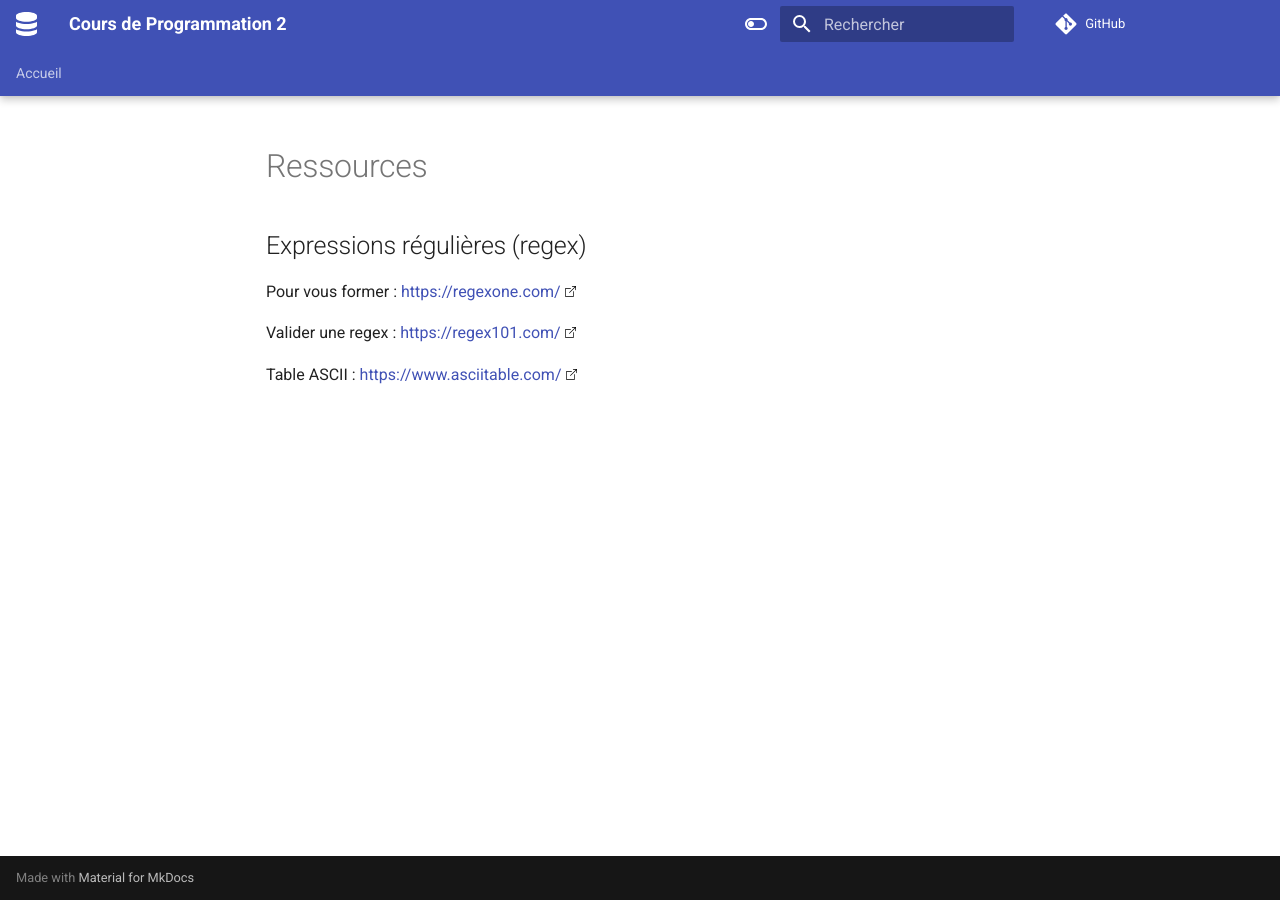
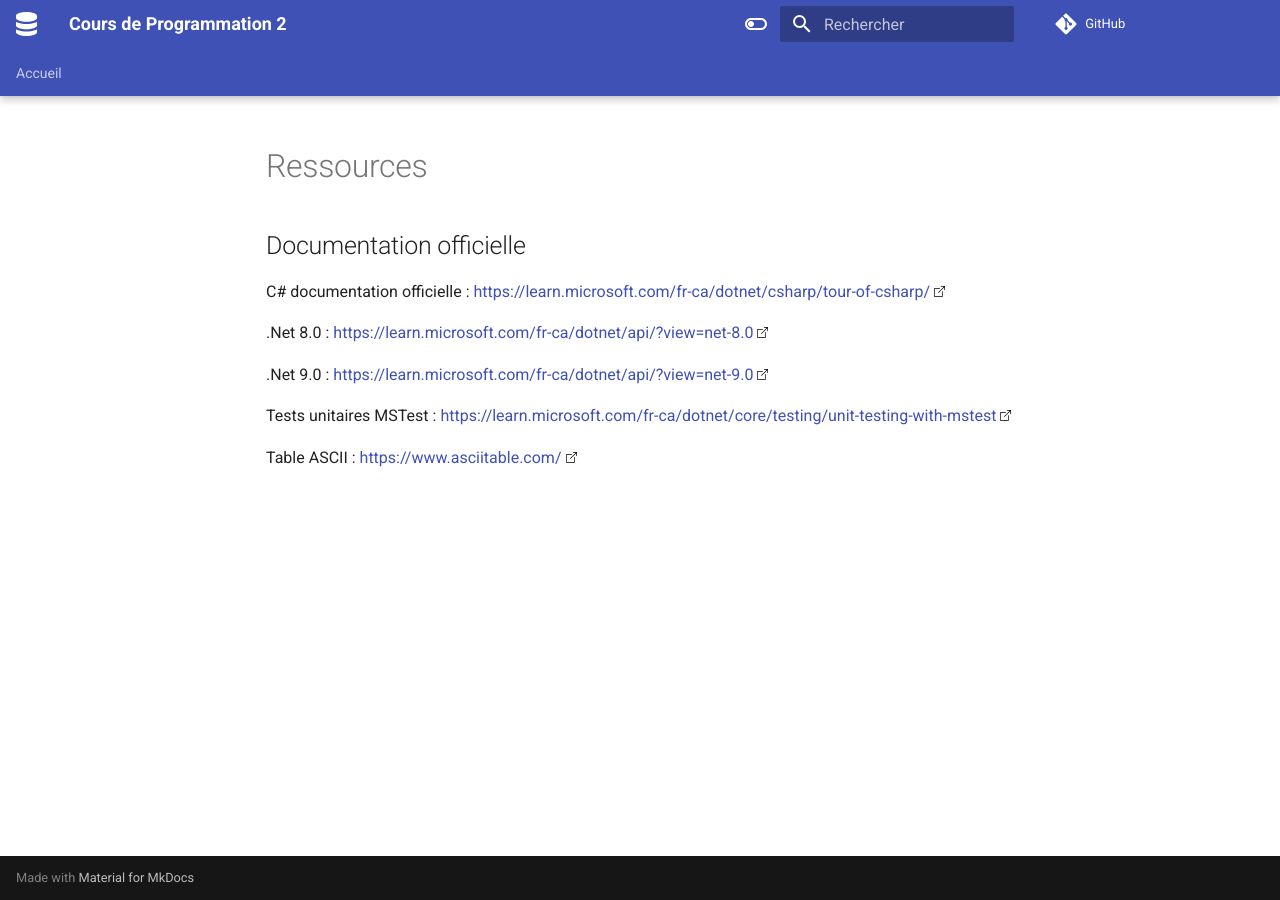
Before and after one commit to TousignantSimon-P2/TousignantSimon-P2.github.io, an MkDocs documentation site: the page built from docs/ressources.md, in a window 1280 px wide. Built offline with MkDocs 1.6.1 and Material for MkDocs 9.7.7, drawn with Linux system fonts in a browser that asks for light colours; comment, search, counter and statistics services are not loaded.

Commit message:
ajout du fichiers de ressources c#

```diff
--- a/docs/ressources.md
+++ b/docs/ressources.md
@@ -1,9 +1,13 @@
 # Ressources
 
-## Expressions régulières (regex)
+## Documentation officielle
 
-Pour vous former : <https://regexone.com/>
+C# documentation officielle : <https://learn.microsoft.com/fr-ca/dotnet/csharp/tour-of-csharp/>
 
-Valider une regex : <https://regex101.com/>
+.Net 8.0 : <https://learn.microsoft.com/fr-ca/dotnet/api/?view=net-8.0>
+
+.Net 9.0 : <https://learn.microsoft.com/fr-ca/dotnet/api/?view=net-9.0>
+
+Tests unitaires MSTest : <https://learn.microsoft.com/fr-ca/dotnet/core/testing/unit-testing-with-mstest>
 
 Table ASCII : <https://www.asciitable.com/>
```
